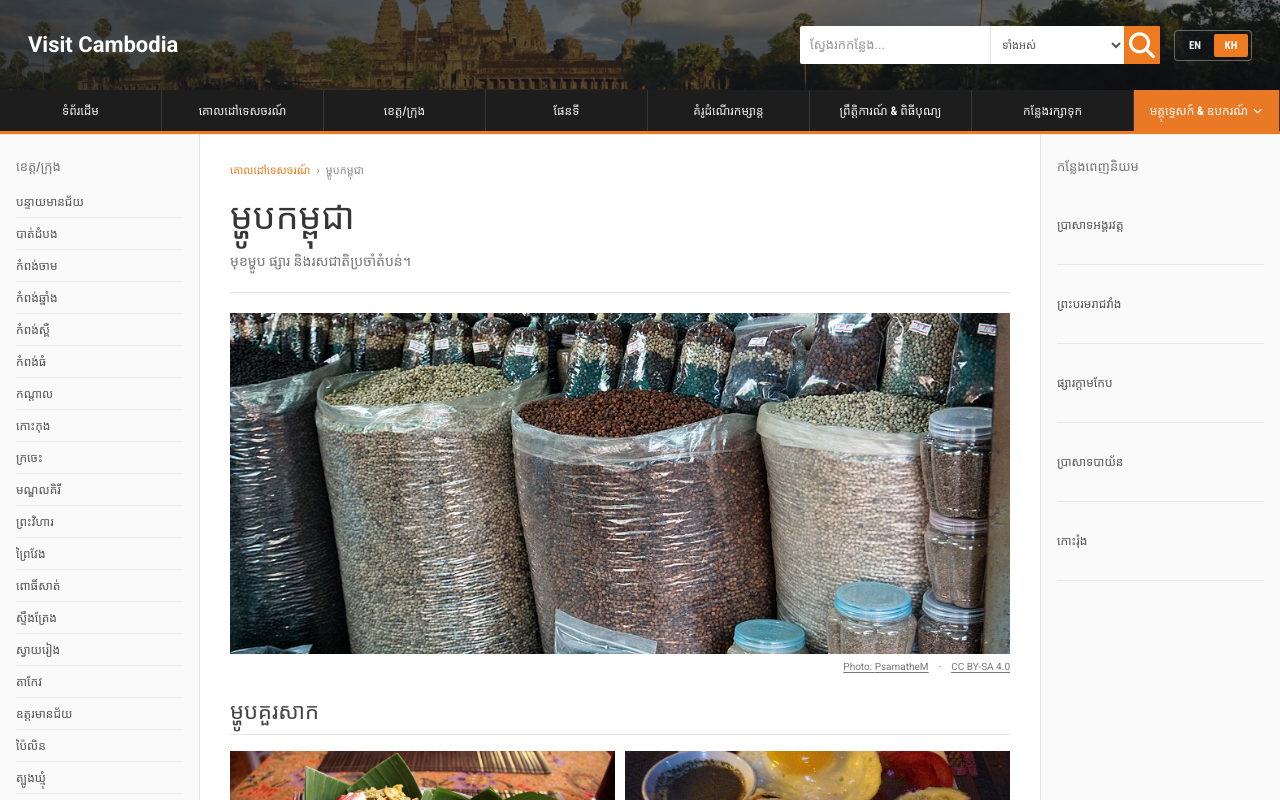
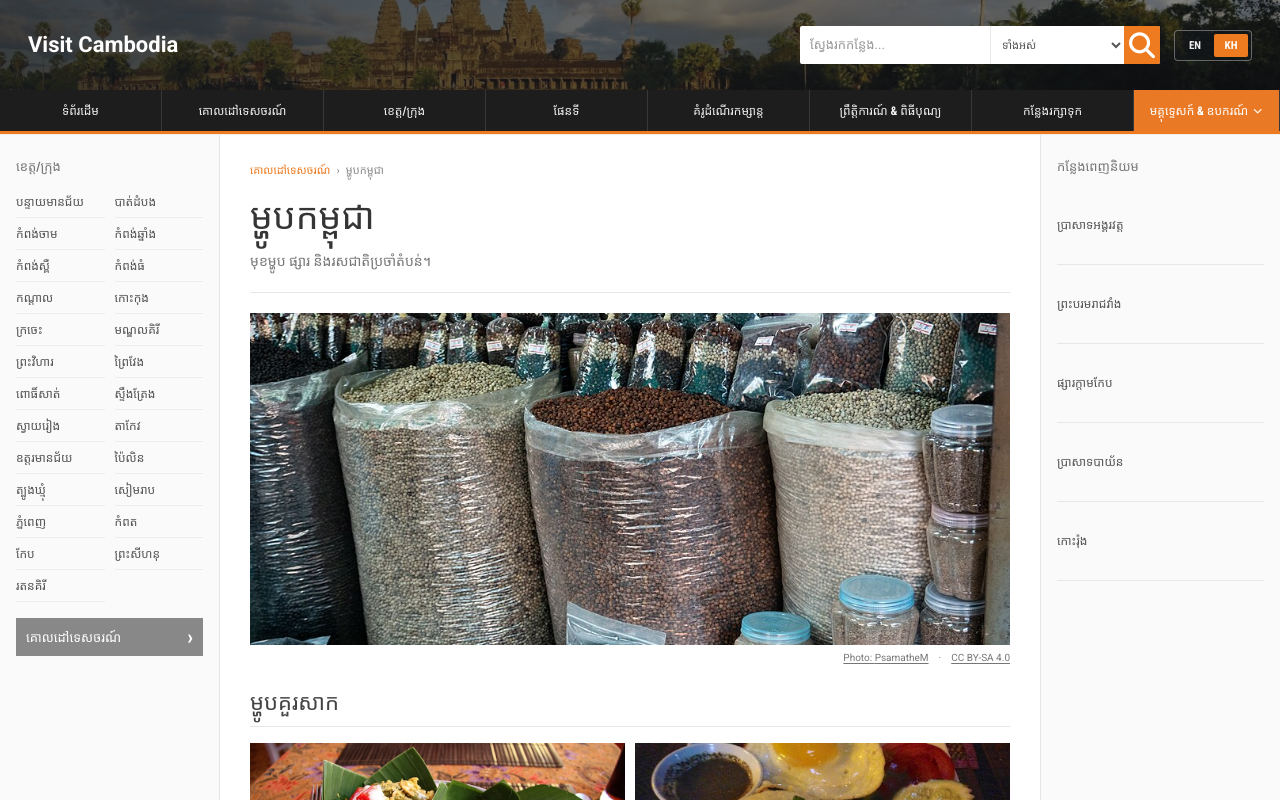
Before and after one commit to sinettork/visite-cambodia, a Next.js app: page /food in a window 1280 px wide. Shown: the top 800 px of the page. Built offline with nearby package versions, Linux system fonts and the light colour scheme; a web font is replaced by a local one.

Commit message:
Use two-column province list on desktop

```diff
--- a/app/site.css
+++ b/app/site.css
@@ -206,7 +206,7 @@ textarea:focus-visible {
 /* Three-column page layout */
 .columns {
   display: grid;
-  grid-template-columns: 200px minmax(0, 1fr) 240px;
+  grid-template-columns: 220px minmax(0, 1fr) 240px;
   border-top: 1px solid #eee;
 }
 
@@ -776,8 +776,8 @@ main {
 
 .brands {
   display: grid;
-  grid-template-columns: 1fr;
-  gap: 0;
+  grid-template-columns: repeat(2, minmax(0, 1fr));
+  gap: 0 10px;
 }
 
 .brands a,
@@ -1248,6 +1248,7 @@ main {
 
   .left-side .brands {
     grid-template-columns: 1fr;
+    gap: 0;
   }
 
   main {
@@ -3019,6 +3020,10 @@ main {
   }
   .columns {
     grid-template-columns: 165px minmax(0, 1fr) 200px;
+  }
+  .left-side .brands {
+    grid-template-columns: 1fr;
+    gap: 0;
   }
   .nav-dropdown-provinces-menu {
     width: min(680px, calc(100vw - 32px));
```
